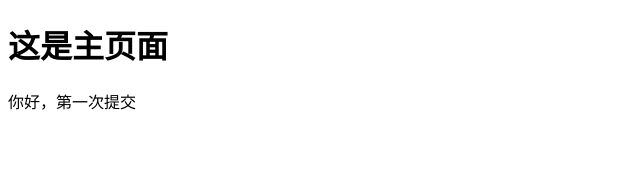
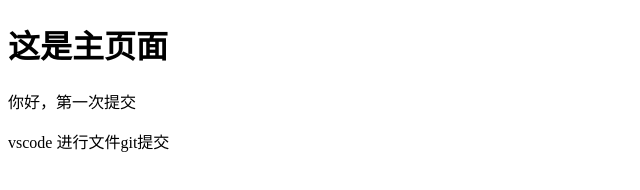
Before and after one commit to cr7lifan/Vueproject, a plain HTML site: page index.html in a window 1280 px wide. Shown: the whole page, without its empty margins (0-640 px from the left). Drawn offline with Linux system fonts and the light colour scheme.

Commit message:
vscode commit git

```diff
--- a/index.html
+++ b/index.html
@@ -9,5 +9,6 @@
 <body>
   <h1>这是主页面</h1>
   <p>你好，第一次提交</p>
+  <p>vscode 进行文件git提交</p>
 </body>
 </html>
```
